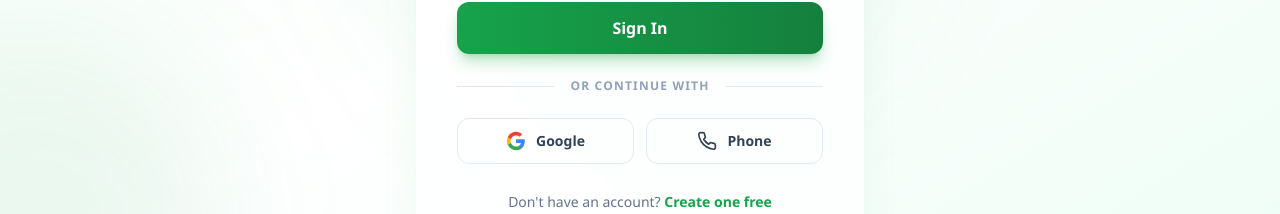
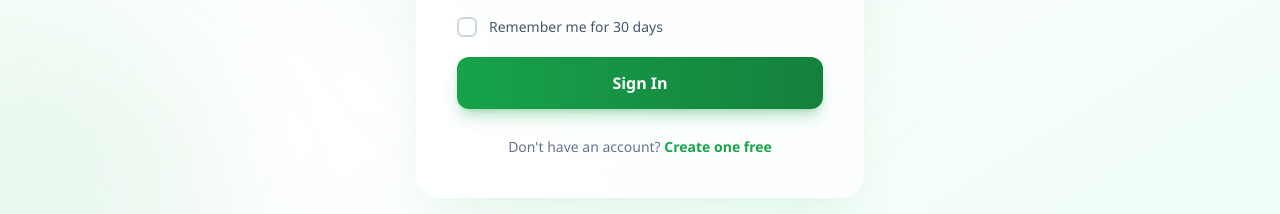
Before and after one commit to Nabaraj-Kafle/HLPN-frontend, a React (Vite) app: page /login in a window 1280 px wide. Shown: the part 547-761 px from the top of the page. Built offline with nearby package versions, Linux system fonts and the light colour scheme; no server answers.

Commit message:
fix:login redirect

```diff
--- a/src/app/pages/LoginPage.tsx
+++ b/src/app/pages/LoginPage.tsx
@@ -182,15 +182,15 @@
             </form>
 
             {/* Divider */}
-            <div className="flex items-center gap-4 my-6">
+            {/* <div className="flex items-center gap-4 my-6">
               <div className="flex-1 h-px bg-slate-200" />
               <span className="text-xs font-semibold text-slate-400 uppercase tracking-widest">or continue with</span>
               <div className="flex-1 h-px bg-slate-200" />
-            </div>
+            </div> */}
 
             {/* Social logins */}
 
-            <div className="grid grid-cols-2 gap-3">
+            {/* <div className="grid grid-cols-2 gap-3">
               <button className="flex items-center justify-center gap-2.5 py-3 px-4 border border-slate-200 rounded-xl text-slate-700 text-sm font-semibold hover:bg-slate-50 hover:border-slate-300 transition-all">
                 <svg className="w-5 h-5" viewBox="0 0 24 24">
                   <path fill="#4285F4" d="M22.56 12.25c0-.78-.07-1.53-.2-2.25H12v4.26h5.92c-.26 1.37-1.04 2.53-2.21 3.31v2.77h3.57c2.08-1.92 3.28-4.74 3.28-8.09z" />
@@ -206,7 +206,7 @@
                 </svg>
                 Phone
               </button>
-            </div>
+            </div> */}
 
             {/* Register link */}
             <p className="text-center text-sm text-slate-500 mt-7">
--- a/src/app/pages/ProfilePage.tsx
+++ b/src/app/pages/ProfilePage.tsx
@@ -114,12 +114,15 @@
 /* ─── Main Component ────────────────────────────────────── */
 
 export function ProfilePage() {
+  const { user: authUser, logout, isLoading: authLoading } = useAuth();
+
   useEffect(() => {
-    window.location.href =
-      "https://api.himalayanlocalproductnepal.com.np/dashboard/";
-  }, []);
+    if (!authLoading && authUser?.role === "admin") {
+      window.location.href =
+        "https://api.himalayanlocalproductnepal.com.np/dashboard/";
+    }
+  }, [authLoading, authUser?.role]);
   const navigate = useNavigate();
-  const { user: authUser, logout } = useAuth();
   const [activeTab, setActiveTab] = useState("dashboard");
   const [isSubmitting, setIsSubmitting] = useState(false);
   const [orders, setOrders] = useState<Order[]>([]);
```
